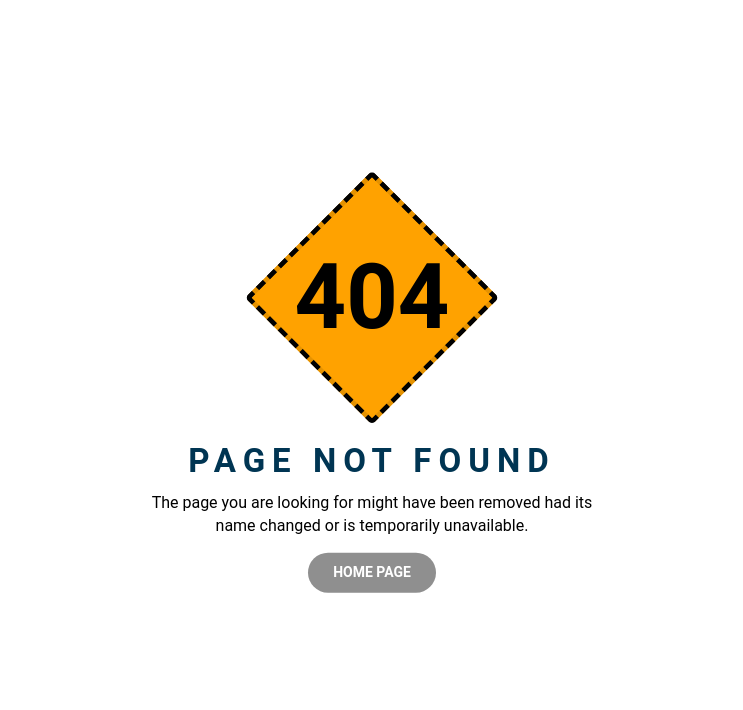
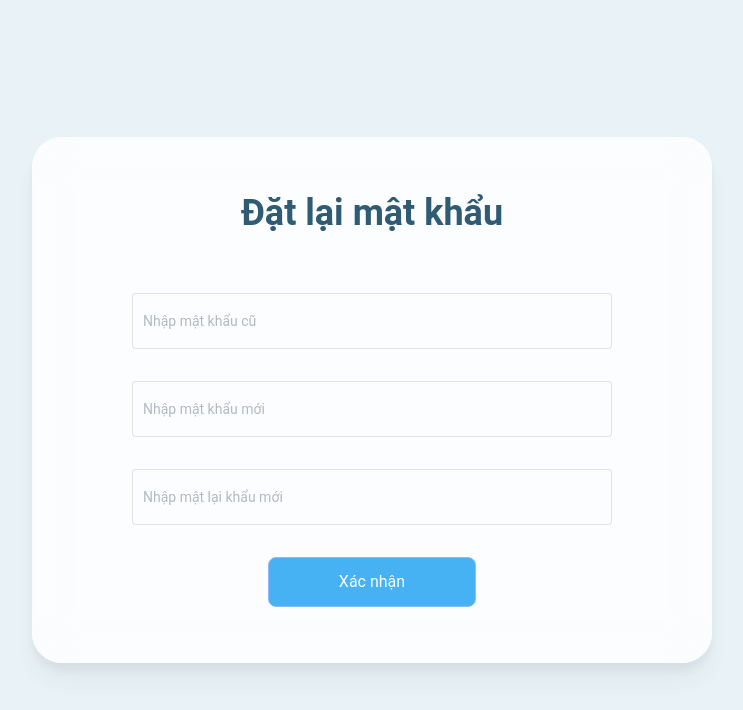
Before and after one commit to canhnd19/bekoo, a Vue app: page /new-password in a window 1280 px wide. Before the commit this address had no page. Shown: the top 710 px of the page, without its empty margins (268-1011 px from the left). Built offline with nearby package versions, Linux system fonts and the light colour scheme.

Commit message:
refactor: split forgot-password page, pin-code page, new-password page

```diff
--- a/src/components/layout/TheLayout.vue
+++ b/src/components/layout/TheLayout.vue
@@ -4,10 +4,10 @@
       <PageLoading />
     </template>
     <template v-else>
-      <template v-if="['Login', 'SignUp', 'ForgotPassword'].includes(route.name as string)">
+      <!-- <template v-if="['Login', 'SignUp', 'ForgotPassword'].includes(route.name as string)">
         <RouterView />
-      </template>
-      <div v-else class="flex h-dvh flex-col justify-between">
+      </template> -->
+      <div class="flex h-dvh flex-col justify-between">
         <div>
           <TheHeader />
           <RouterView />
@@ -26,7 +26,7 @@ import TheHeader from './TheHeader.vue'
 
 const { getListProvince } = useBaseStore()
 
-const route = useRoute()
+// const route = useRoute()
 
 const loading = ref(true)
 
--- a/src/modules/auth/router/index.ts
+++ b/src/modules/auth/router/index.ts
@@ -1,49 +1,45 @@
 import type { RouteRecordRaw } from 'vue-router'
-
-const TheLayout = () => import('@/components/layout/TheLayout.vue')
 
 const AuthRouter: RouteRecordRaw[] = [
   {
     path: '/login',
-    component: TheLayout,
-    children: [
-      {
-        path: '',
     component: () => import('../view/LoginView.vue'),
     meta: {
       auth: false
     },
     name: 'Login'
-      }
-    ]
   },
   {
     path: '/signup',
-    component: TheLayout,
-    children: [
-      {
-        path: '',
     component: () => import('../view/SignUpView.vue'),
     meta: {
       auth: false
     },
     name: 'SignUp'
-      }
-    ]
   },
   {
     path: '/forgot-pasword',
-    component: TheLayout,
-    children: [
-      {
-        path: '',
     component: () => import('../view/ForgotPasswordView.vue'),
     meta: {
       auth: false
     },
     name: 'ForgotPassword'
-      }
-    ]
+  },
+  {
+    path: '/pin-code',
+    component: () => import('../view/PinCodeView.vue'),
+    meta: {
+      auth: false
+    },
+    name: 'PinCode'
+  },
+  {
+    path: '/new-password',
+    component: () => import('../view/SetNewPasswordView.vue'),
+    meta: {
+      auth: false
+    },
+    name: 'SetNewPassword'
   }
 ]
 
--- a/src/modules/auth/view/ForgotPasswordView.vue
+++ b/src/modules/auth/view/ForgotPasswordView.vue
@@ -1,7 +1,7 @@
 <template>
   <div class="layout">
     <div class="content">
-      <!-- <div class="space-y-10">
+      <div class="space-y-10">
         <p class="text-label">Quên mật khẩu</p>
         <ElInput
           class="input"
@@ -11,52 +11,12 @@
           placeholder="Số điện thoại"
         />
         <BaseButton size="large" class="mx-auto w-52">Xác nhận</BaseButton>
-      </div> -->
-      <div>
-        <p class="text-label mb-3">Nhập OTP</p>
-        <p class="mb-8 text-center">
-          Mã xác thực OTP vừa được gửi đến email của bạn. Vui lòng nhập mã OTP để đặt lại mật khẩu!
-        </p>
-        <div class="flex items-center justify-center space-x-2">
-          <ElInput class="input" autocomplete="off" style="width: 56px; height: 56px" type="text" />
-          <ElInput class="input" autocomplete="off" style="width: 56px; height: 56px" type="text" />
-          <ElInput class="input" autocomplete="off" style="width: 56px; height: 56px" type="text" />
-          <ElInput class="input" autocomplete="off" style="width: 56px; height: 56px" type="text" />
-          <ElInput class="input" autocomplete="off" style="width: 56px; height: 56px" type="text" />
-          <ElInput class="input" autocomplete="off" style="width: 56px; height: 56px" type="text" />
-        </div>
-        <p class="mb-3 mt-8 text-center text-4xl font-bold text-primary">{{ time }}s</p>
-        <BaseButton size="large" class="mx-auto mb-8 w-52">Xác nhận</BaseButton>
-        <p class="text-center">
-          Ban không nhận được OTP,
-          <span class="cursor-pointer text-primary" :class="{ disable: time }" @click="startCountdown">
-            gửi lại OTP?</span
-          >
-        </p>
       </div>
     </div>
   </div>
 </template>
 
-<script setup lang="ts">
-const TIME_COUNTDOWN = 60
-const time = ref<number>(TIME_COUNTDOWN) // 60 seconds = 1 minute
-
-onMounted(() => {
-  startCountdown() // Start the countdown when the component is created
-})
-
-const startCountdown = () => {
-  time.value = TIME_COUNTDOWN
-  const timer = setInterval(() => {
-    if (time.value > 0) {
-      time.value--
-    } else {
-      clearInterval(timer)
-    }
-  }, 1000) // Update every second
-}
-</script>
+<script setup lang="ts"></script>
 
 <style lang="scss" scoped>
 .layout {
@@ -79,8 +39,4 @@ const startCountdown = () => {
 .text-label {
   @apply text-center text-4xl font-bold;
 }
-.disable {
-  cursor: default;
-  pointer-events: none;
-}
 </style>
--- /dev/null
+++ b/src/modules/auth/view/PinCodeView.vue
@@ -0,0 +1,75 @@
+<template>
+  <div class="layout">
+    <div class="content">
+      <div>
+        <p class="text-label mb-3">Nhập OTP</p>
+        <p class="mb-8 text-center">
+          Mã xác thực OTP vừa được gửi đến email của bạn. Vui lòng nhập mã OTP để đặt lại mật khẩu!
+        </p>
+        <div class="flex items-center justify-center space-x-2">
+          <ElInput class="input" autocomplete="off" style="width: 56px; height: 56px" type="text" />
+          <ElInput class="input" autocomplete="off" style="width: 56px; height: 56px" type="text" />
+          <ElInput class="input" autocomplete="off" style="width: 56px; height: 56px" type="text" />
+          <ElInput class="input" autocomplete="off" style="width: 56px; height: 56px" type="text" />
+          <ElInput class="input" autocomplete="off" style="width: 56px; height: 56px" type="text" />
+          <ElInput class="input" autocomplete="off" style="width: 56px; height: 56px" type="text" />
+        </div>
+        <p class="mb-3 mt-8 text-center text-4xl font-bold text-primary">{{ time }}s</p>
+        <BaseButton size="large" class="mx-auto mb-8 w-52">Xác nhận</BaseButton>
+        <p class="text-center">
+          Ban không nhận được OTP,
+          <span class="cursor-pointer text-primary" :class="{ disable: time }" @click="startCountdown">
+            gửi lại OTP?</span
+          >
+        </p>
+      </div>
+    </div>
+  </div>
+</template>
+
+<script setup lang="ts">
+const TIME_COUNTDOWN = 60
+const time = ref<number>(TIME_COUNTDOWN) // 60 seconds = 1 minute
+
+onMounted(() => {
+  startCountdown() // Start the countdown when the component is created
+})
+
+const startCountdown = () => {
+  time.value = TIME_COUNTDOWN
+  const timer = setInterval(() => {
+    if (time.value > 0) {
+      time.value--
+    } else {
+      clearInterval(timer)
+    }
+  }, 1000) // Update every second
+}
+</script>
+
+<style lang="scss" scoped>
+.layout {
+  @apply flex min-h-screen items-center justify-center bg-[#e8f2f7];
+}
+.content {
+  width: 680px;
+  flex-shrink: 0;
+  border-radius: 30px;
+  opacity: 0.8;
+  background: #fff;
+  padding: 56px 100px;
+  box-shadow:
+    -16px -16px 126px 40px rgba(255, 255, 255, 0.5) inset,
+    16px 16px 126px 40px rgba(255, 255, 255, 0.52) inset,
+    0px 20px 26px 0px rgba(0, 0, 0, 0.05),
+    0px 8px 10px 0px rgba(0, 0, 0, 0.06);
+  backdrop-filter: blur(20px);
+}
+.text-label {
+  @apply text-center text-4xl font-bold;
+}
+.disable {
+  cursor: default;
+  pointer-events: none;
+}
+</style>
--- /dev/null
+++ b/src/modules/auth/view/SetNewPasswordView.vue
@@ -0,0 +1,58 @@
+<template>
+  <div class="layout">
+    <div class="content">
+      <div>
+        <p class="text-label mb-3">Đặt lại mật khẩu</p>
+        <div class="mt-[60px] space-y-8">
+          <ElInput
+            class="input"
+            autocomplete="off"
+            style="width: 100%; height: 56px"
+            type="password"
+            placeholder="Nhập mật khẩu cũ"
+          />
+          <ElInput
+            class="input"
+            autocomplete="off"
+            style="width: 100%; height: 56px"
+            type="password"
+            placeholder="Nhập mật khẩu mới"
+          />
+          <ElInput
+            class="input"
+            autocomplete="off"
+            style="width: 100%; height: 56px"
+            type="password"
+            placeholder="Nhập mật lại khẩu mới"
+          />
+          <BaseButton size="large" class="mx-auto mb-8 w-52">Xác nhận</BaseButton>
+        </div>
+      </div>
+    </div>
+  </div>
+</template>
+
+<script setup lang="ts"></script>
+
+<style lang="scss" scoped>
+.layout {
+  @apply flex min-h-screen items-center justify-center bg-[#e8f2f7];
+}
+.content {
+  width: 680px;
+  flex-shrink: 0;
+  border-radius: 30px;
+  opacity: 0.8;
+  background: #fff;
+  padding: 56px 100px;
+  box-shadow:
+    -16px -16px 126px 40px rgba(255, 255, 255, 0.5) inset,
+    16px 16px 126px 40px rgba(255, 255, 255, 0.52) inset,
+    0px 20px 26px 0px rgba(0, 0, 0, 0.05),
+    0px 8px 10px 0px rgba(0, 0, 0, 0.06);
+  backdrop-filter: blur(20px);
+}
+.text-label {
+  @apply text-center text-4xl font-bold;
+}
+</style>
```
Lines whose indentation alone changed are shown as unchanged.
